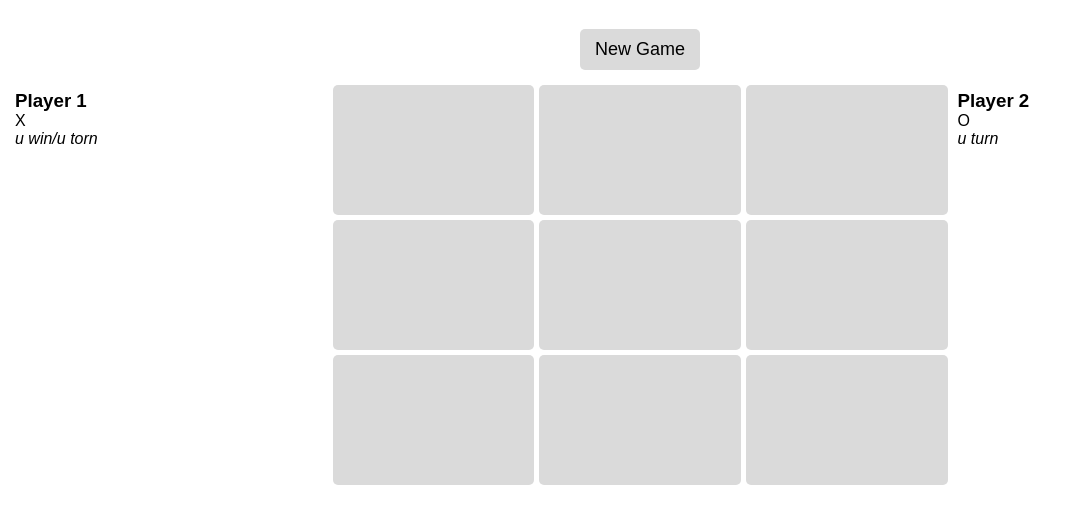
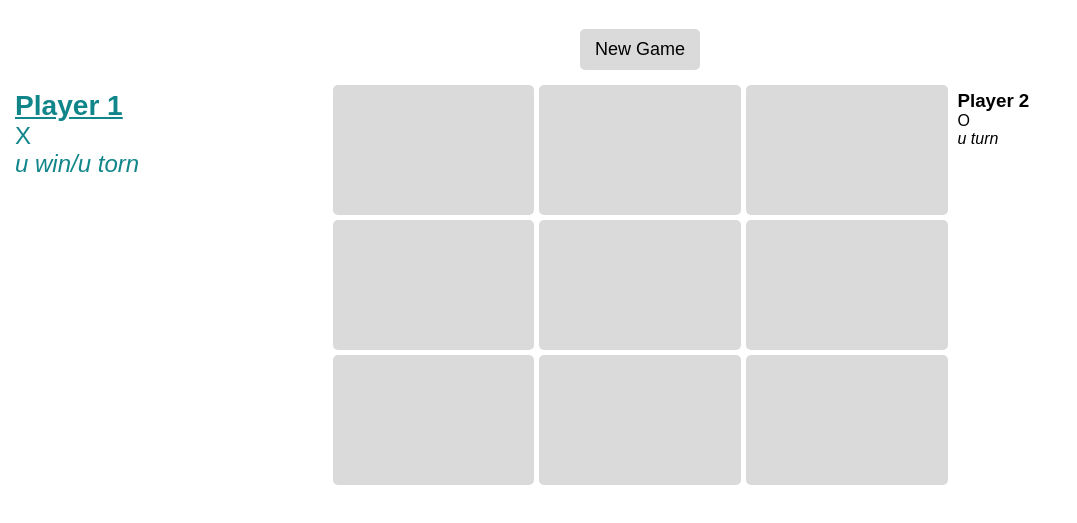
Before and after one commit to issifi/tic_tac_to, a plain HTML site: page index.html in a window 1280 px wide. Shown: the part 61-584 px from the top of the page, without its empty margins (0-1077 px from the left). Drawn offline with Linux system fonts and the light colour scheme.

Commit message:
add the highlight class to the player

```diff
--- a/index.html
+++ b/index.html
@@ -12,7 +12,7 @@
         <button type="button" id="btn-new" class="btn">New Game</button>
     </header>
     <main>
-        <div id="player-1" class="flex-2">
+        <div id="player-1" class="flex-2 highlight">
             <h3>Player 1</h3>
             <div>X</div>
             <i>u win/u torn</i>
--- a/style.css
+++ b/style.css
@@ -41,6 +41,13 @@ main {
     grid-gap: 5px;
 }
 
+.highlight {
+    color: rgb(17, 134, 138);
+    font-size: 1.5rem;
+}
+.highlight h3 {
+    text-decoration: underline;
+}
 @media screen and (min-width: 700px){
     main {
         flex-direction: row;
```
